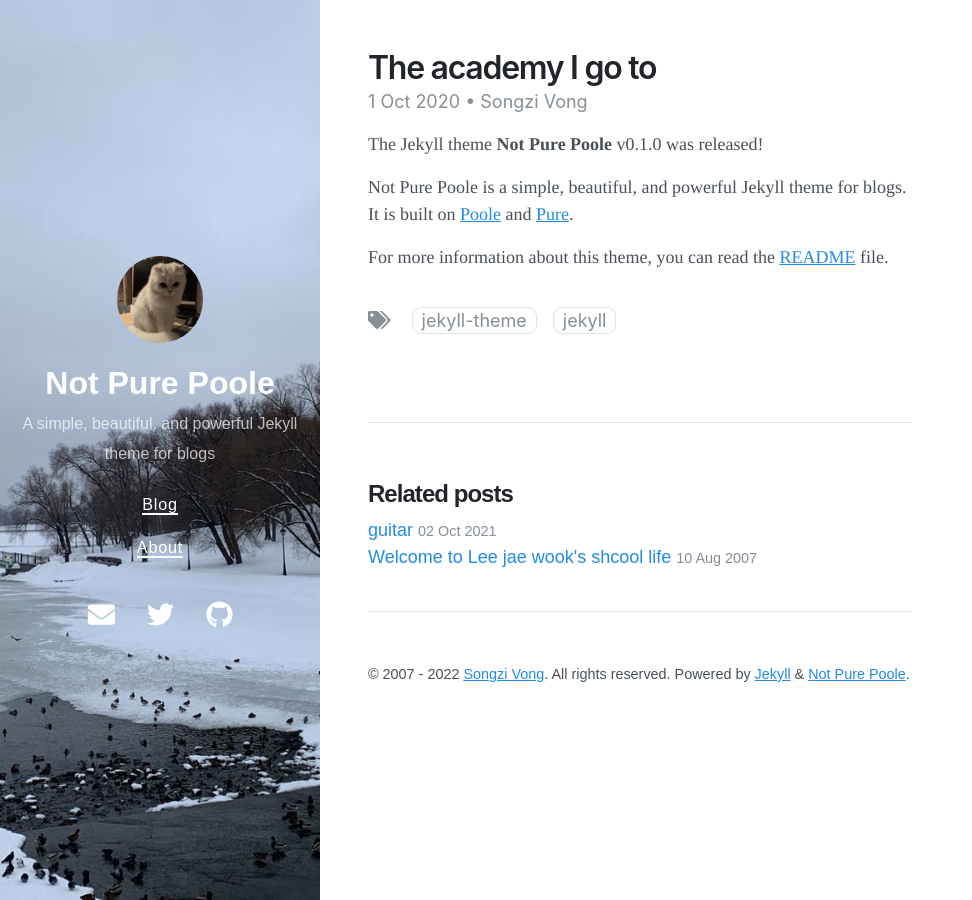
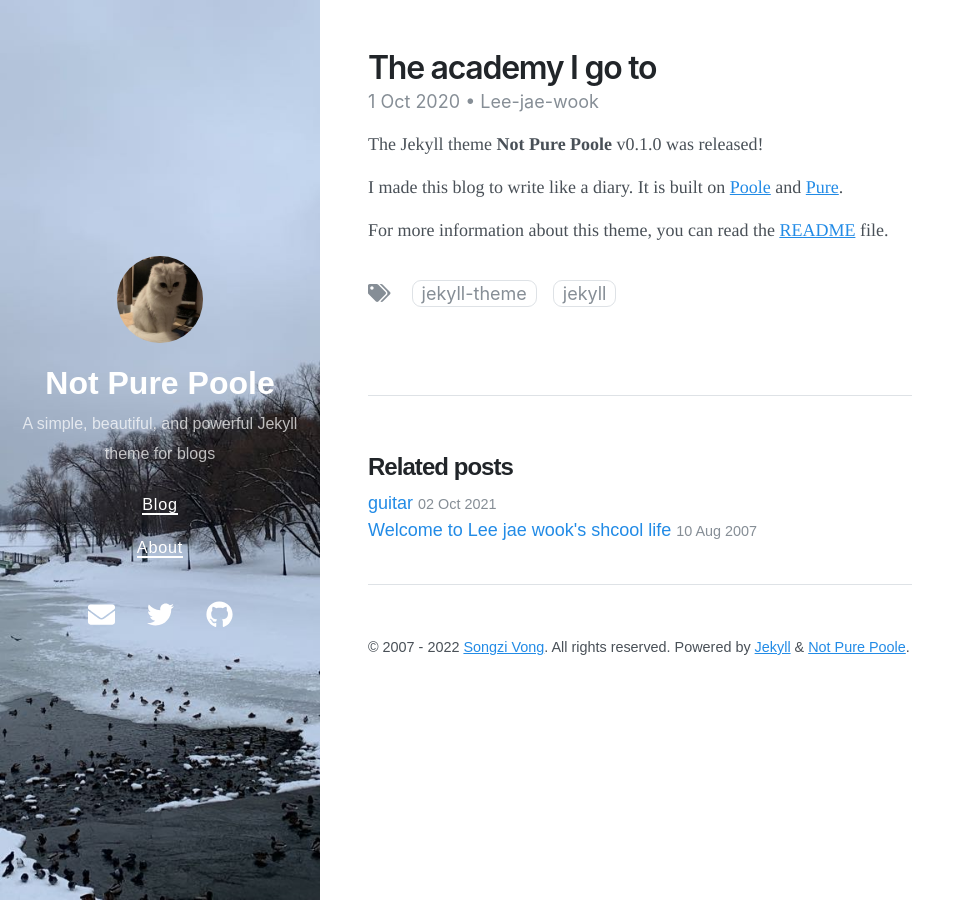
Before and after one commit to limegum07/limegum07.github.io, a Jekyll site: the page built from _posts/2020-10-01-releasing-not-pure-poole-v0-1-0.md, in a window 1280 px wide. Shown: the whole page, without its empty margins (0-972 px from the left). Built offline with Jekyll 4.4.1, drawn with Linux system fonts in a browser that asks for light colours; nearby versions of some CDN libraries.

Commit message:
Update 2020-10-01-releasing-not-pure-poole-v0-1-0.md

```diff
--- a/_posts/2020-10-01-releasing-not-pure-poole-v0-1-0.md
+++ b/_posts/2020-10-01-releasing-not-pure-poole-v0-1-0.md
@@ -1,7 +1,7 @@
 ---
 layout: post
 title: The academy I go to
-author: Songzi Vong
+author: Lee-jae-wook
 tags:
 - jekyll theme
 - jekyll
@@ -9,6 +9,6 @@ date: 2020-10-01 13:56 +0800
 ---
 The Jekyll theme **Not Pure Poole** v0.1.0 was released!
 
-Not Pure Poole is a simple, beautiful, and powerful Jekyll theme for blogs. It is built on [Poole](https://github.com/poole/poole) and [Pure](https://purecss.io/).
+I made this blog to write like a diary. It is built on [Poole](https://github.com/poole/poole) and [Pure](https://purecss.io/).
 
 For more information about this theme, you can read the [README](https://github.com/vszhub/not-pure-poole/blob/master/README.md) file.
```
